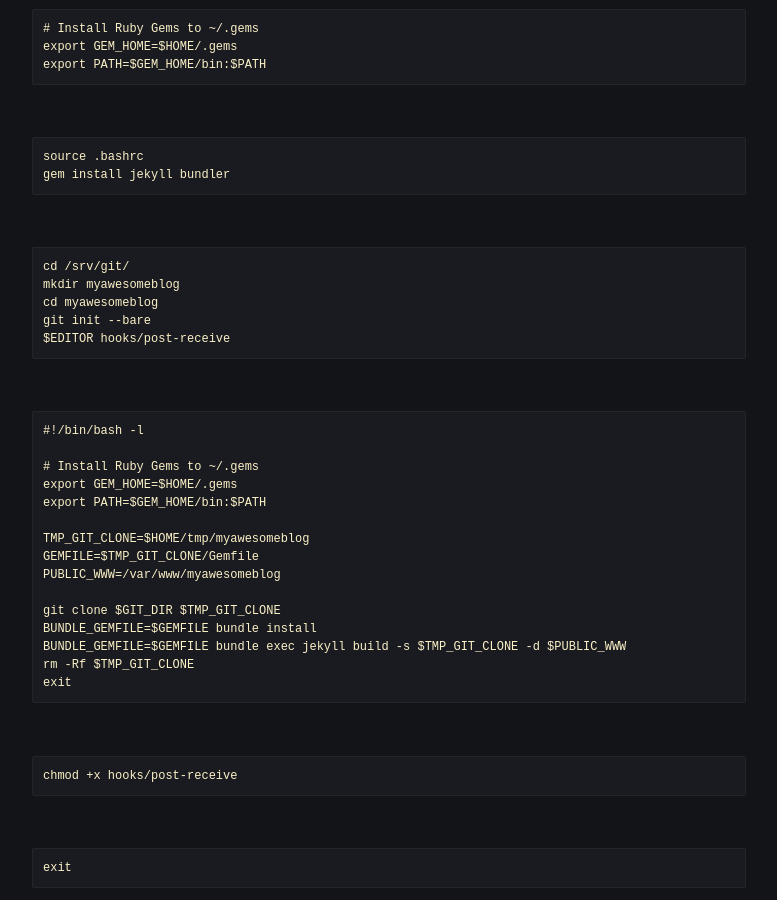
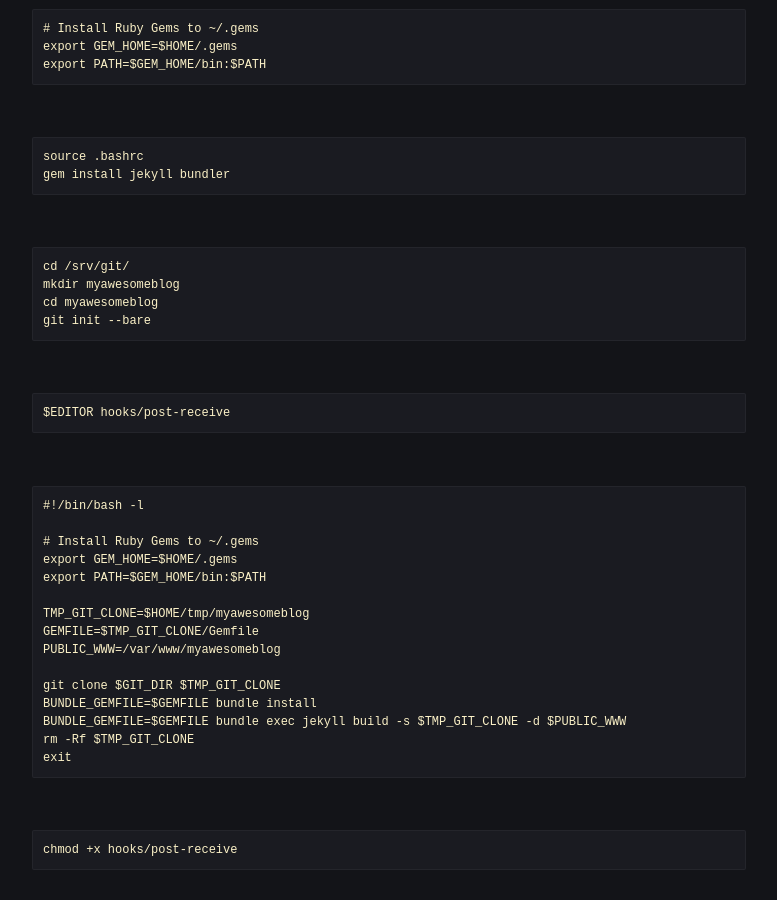
Before and after one commit to robert-marshall/xyz, a Jekyll site: the page built from _posts/2020-12-10-jekyll-automated-deployment.md, in a window 1280 px wide and 900 px high, scrolled down 811 px. Shown: the whole window, without its empty margins (251-1028 px from the left). Built offline with Jekyll 4.4.1, drawn with Linux system fonts in a browser that asks for light colours.

Commit message:
needs more cow bell

````diff
--- a/_posts/2020-12-10-jekyll-automated-deployment.md
+++ b/_posts/2020-12-10-jekyll-automated-deployment.md
@@ -50,6 +50,11 @@ cd /srv/git/
 mkdir myawesomeblog
 cd myawesomeblog
 git init --bare
+```
+
+<br />
+
+```
 $EDITOR hooks/post-receive
 ```
 
````
